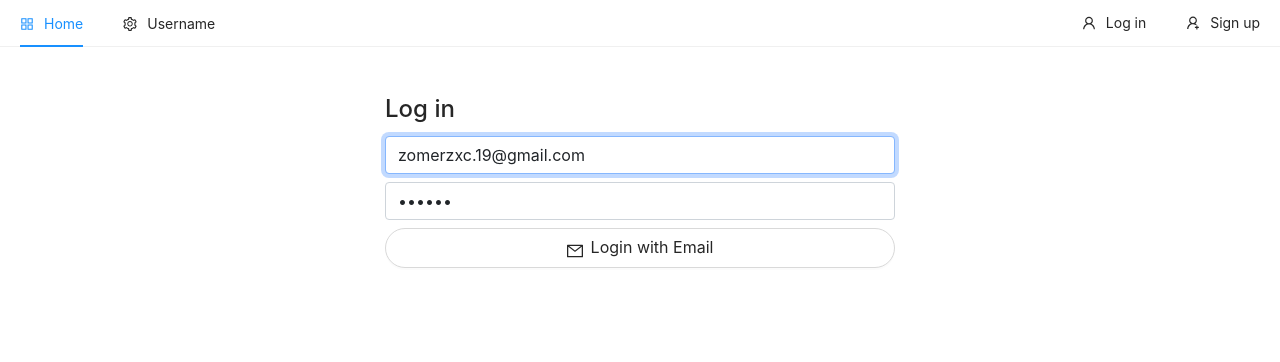
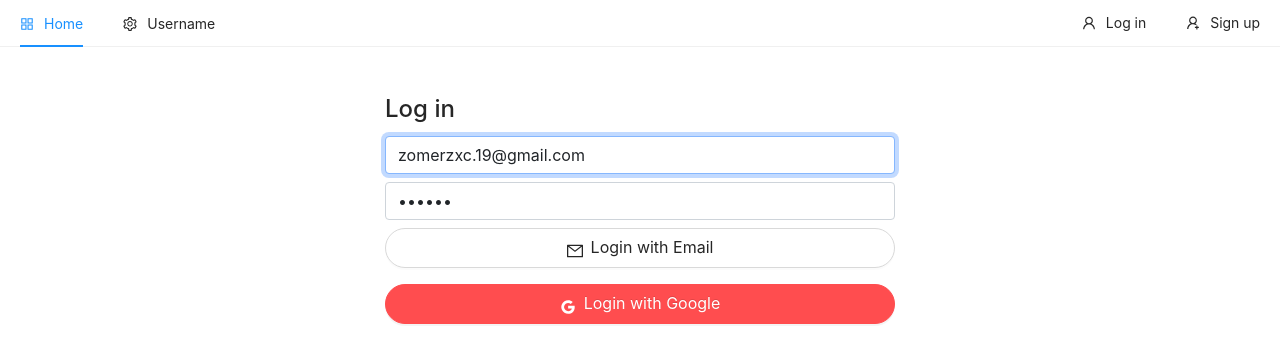
Before and after one commit to zomeru/zomify-ecommerce, a React (Vite) app in the folder client/: page /login in a window 1280 px wide. Shown: the top 362 px of the page. Built offline with nearby package versions, Linux system fonts and the light colour scheme; no server answers.

Commit message:
Add login with Google

```diff
--- a/client/src/pages/auth/Login.jsx
+++ b/client/src/pages/auth/Login.jsx
@@ -1,8 +1,8 @@
 import React, { useState } from 'react';
-import { auth } from '../../firebase';
+import { auth, googleAuthProvider } from '../../firebase';
 import { toast } from 'react-toastify';
 import { Button } from 'antd';
-import { MailOutlined } from '@ant-design/icons';
+import { MailOutlined, GoogleOutlined } from '@ant-design/icons';
 import { useDispatch } from 'react-redux';
 
 const Login = ({ history }) => {
@@ -30,9 +30,30 @@ const Login = ({ history }) => {
       history.push('/');
     } catch (error) {
       console.log(error);
-      console.log(error.message);
+      toast.error(error.message);
       setLoading(false);
     }
+  };
+
+  const handleGoogleLogin = () => {
+    auth
+      .signInWithPopup(googleAuthProvider)
+      .then(async result => {
+        const { user } = result;
+        const idTokenResult = await user.getIdTokenResult();
+        dispatch({
+          type: 'LOGGED_IN_USER',
+          payload: {
+            email: user.email,
+            token: idTokenResult.token,
+          },
+        });
+        history.push('/');
+      })
+      .catch(error => {
+        console.log(error);
+        toast.error(error.message);
+      });
   };
 
   const loginForm = () => (
@@ -71,9 +92,19 @@ const Login = ({ history }) => {
     <div className='container p-5'>
       <div className='row'>
         <div className='col-md-6 offset-md-3'>
-          <h4>Log in</h4>
-
+          {!loading ? <h4>Log in</h4> : <h4>Loading...</h4>}
           {loginForm()}
+          <Button
+            onClick={handleGoogleLogin}
+            type='danger'
+            className='mb-3'
+            block
+            shape='round'
+            icon={<GoogleOutlined />}
+            size='large'
+          >
+            Login with Google
+          </Button>
         </div>
       </div>
     </div>
```
